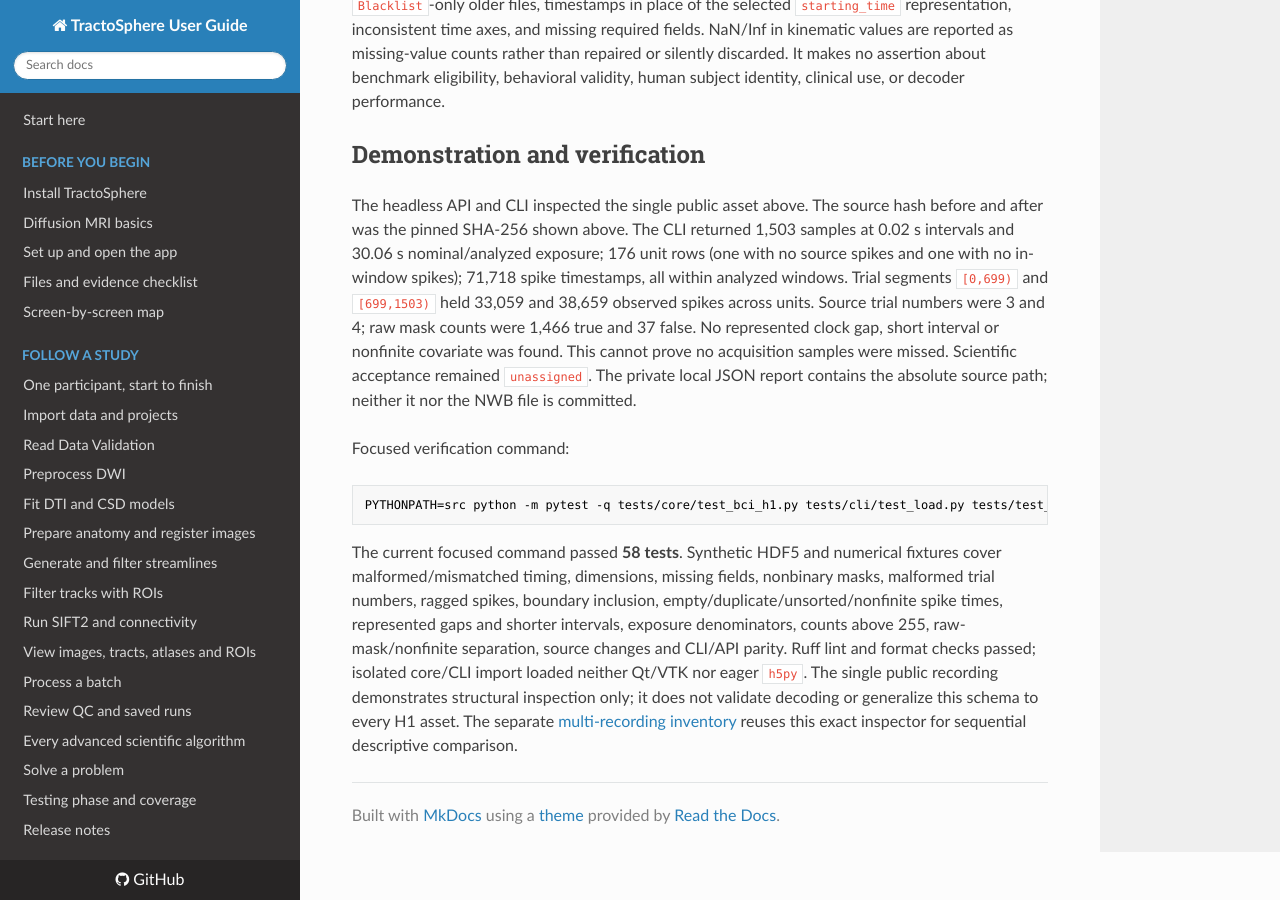
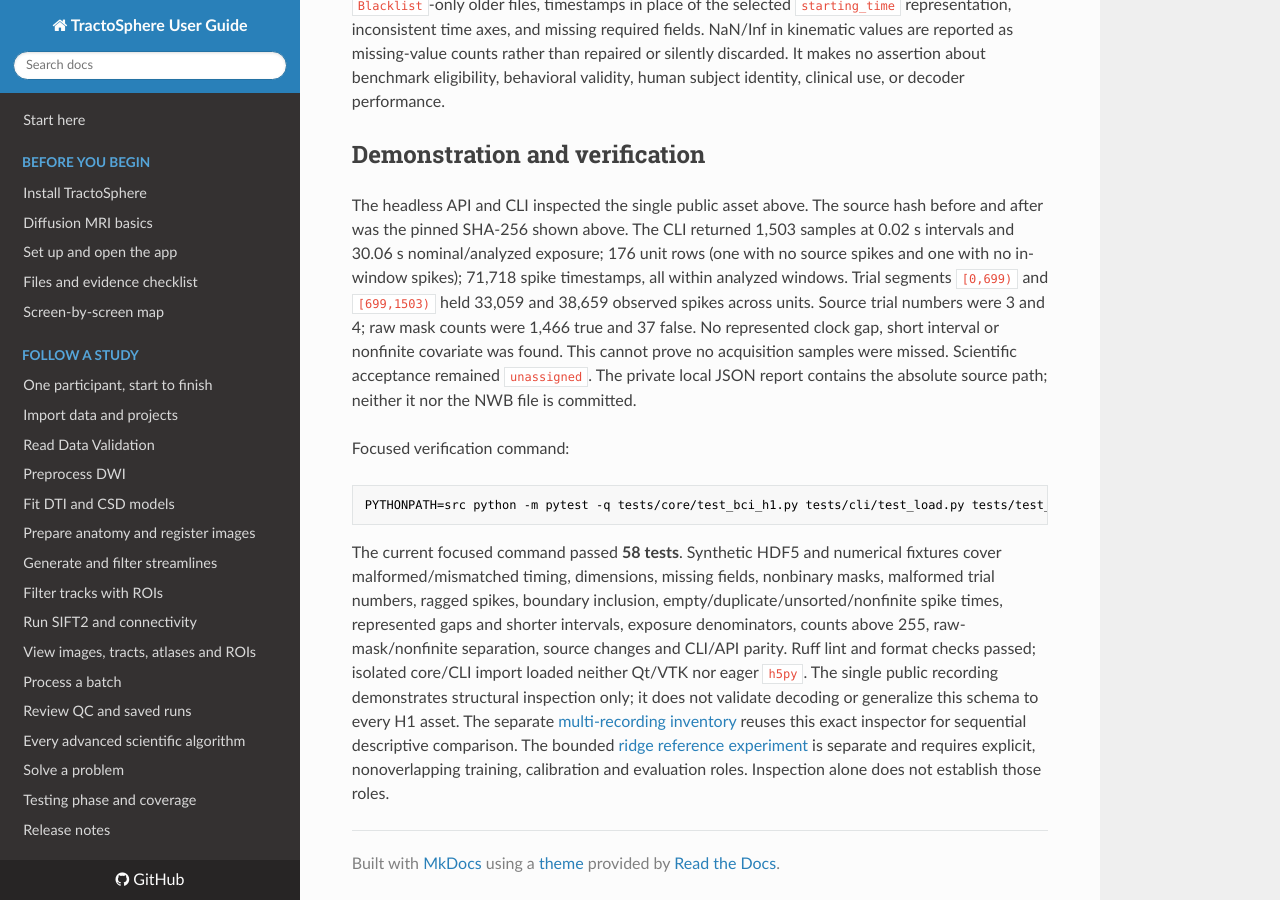
Before and after one commit to kkartikeya-kulkarni/TractoSphere, an MkDocs documentation site: the page built from docs/BCI_FALCON_H1_INSPECTOR.md, in a window 1280 px wide and 900 px high, scrolled down 2494 px. Built offline with MkDocs 1.6.1, drawn with Linux system fonts in a browser that asks for light colours; nearby versions of some CDN libraries.

Commit message:
Document H1 ridge reference and overlapping minival limits

```diff
--- a/docs/BCI_FALCON_H1_INSPECTOR.md
+++ b/docs/BCI_FALCON_H1_INSPECTOR.md
@@ -149,3 +149,6 @@ The single public recording demonstrates structural inspection only; it does
 not validate decoding or generalize this schema to every H1 asset.
 The separate [multi-recording inventory](BCI_FALCON_H1_INVENTORY.md) reuses
 this exact inspector for sequential descriptive comparison.
+The bounded [ridge reference experiment](BCI_FALCON_H1_RIDGE_REFERENCE.md)
+is separate and requires explicit, nonoverlapping training, calibration and
+evaluation roles. Inspection alone does not establish those roles.
```
Also changed, not shown: docs/BCI_FALCON_H1_INVENTORY.md (+4 -0 lines), docs/BCI_FALCON_H1_RIDGE_REFERENCE.md (added, +41 -0 lines).
